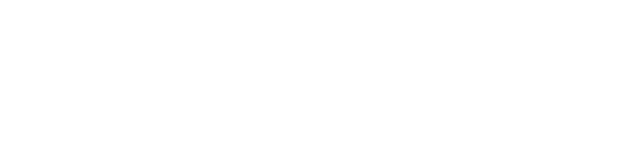
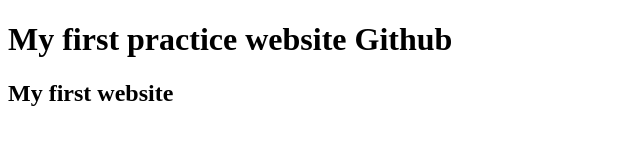
Before and after one commit to Biplob-bipu/my-first-github-repo, a plain HTML site: page index.html in a window 1280 px wide. Shown: the whole page, without its empty margins (0-640 px from the left). Drawn offline with Linux system fonts and the light colour scheme.

Commit message:
added the div container

```diff
--- a/index.html
+++ b/index.html
@@ -6,6 +6,11 @@
     <title>MY First Github repo</title>
 </head>
 <body>
-
+    <h1>My first practice website Github</h1>
+    <div class="header_area">
+        <div class="header">
+            <h2>My first website</h2>
+        </div>
+    </div>
 </body>
 </html>
```
Also changed, not shown: 1 other file.
